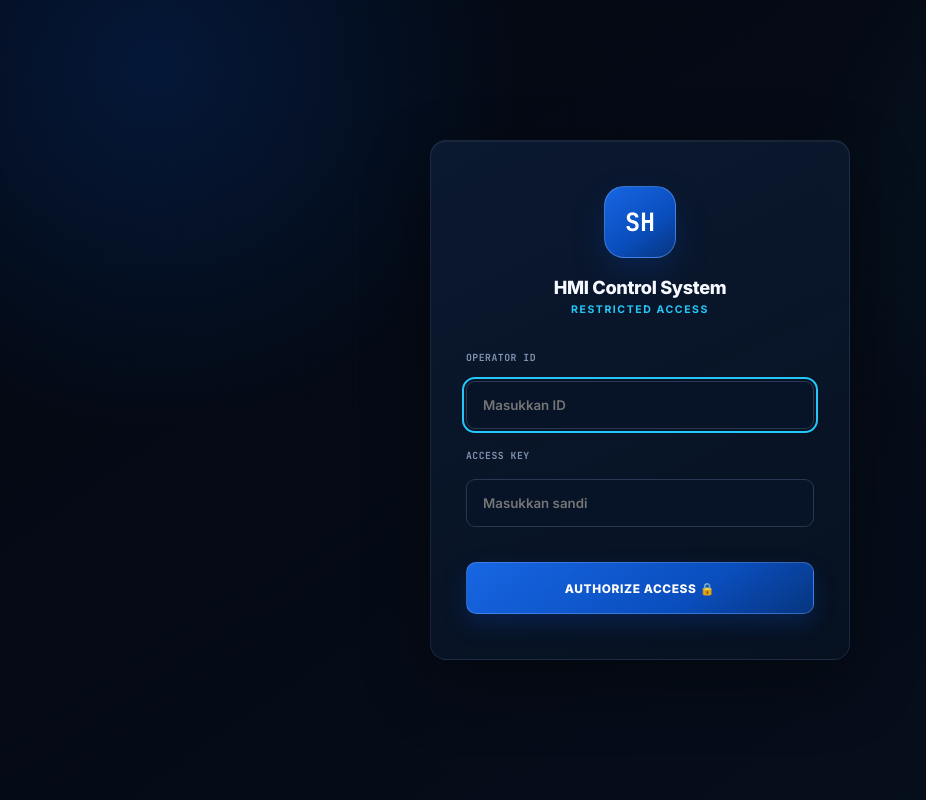
After one commit to bayuandhk/Smart-Home, a Flask app: page /login in a window 1280 px wide. The commit adds this page. Shown: the whole page, without its empty margins (0-926 px from the left). Run offline with Flask 3, Linux system fonts and the light colour scheme; parts of the project's set-up code (start-up, migrations or seed data) failed here and were passed over.

Commit message:
page login

```diff
--- a/app.py
+++ b/app.py
@@ -11,6 +11,8 @@ import threading
 import time
 from flask import Flask, jsonify, render_template, request
 from flask_socketio import SocketIO
+from flask import Flask, render_template, request, jsonify, session, redirect, url_for
+from functools import wraps
 from models import (
     ControllerBoard,
     FunctionBlock,
@@ -28,7 +30,17 @@ WS_LOOP = None
 # Inisialisasi Aplikasi Flask & Database SQLite
 # ──────────────────────────────────────────────
 app = Flask(__name__)
+app.secret_key = 'Smart_Home_FieldFlow'
 app.config['SECRET_KEY'] = 'smart-home-pbl-secret-key'
+
+def login_required(f):
+    @wraps(f)
+    def decorated_function(*args, **kwargs):
+        # Jika tidak ada sesi 'logged_in', lempar paksa ke halaman login
+        if 'logged_in' not in session:
+            return redirect(url_for('login'))
+        return f(*args, **kwargs)
+    return decorated_function
 
 basedir = os.path.abspath(os.path.dirname(__file__))
 app.config['SQLALCHEMY_DATABASE_URI'] = 'sqlite:///' + os.path.join(
@@ -107,6 +119,31 @@ OUTBOUND_BINDING = {
     "gate_2": {"slave_id": 2, "type": "relay", "channel": 1},  # Sesuaikan channel
     "lampu_10": {"slave_id": 2, "type": "relay", "channel": 3} # Sesuaikan channel
 }
+
+@app.route('/login', methods=['GET', 'POST'])
+def login():
+    # Jika pengguna sudah login, langsung arahkan ke Dashboard
+    if 'logged_in' in session:
+        return redirect(url_for('dashboard')) # Pastikan fungsi route '/' Anda bernama 'dashboard' atau sesuaikan namanya
+
+    if request.method == 'POST':
+        username = request.form.get('username')
+        password = request.form.get('password')
+
+        # Kredensial sementara (Admin)
+        if username == 'admin' and password == 'admin':
+            session['logged_in'] = True
+            session['user'] = username
+            return redirect(url_for('dashboard'))
+        else:
+            return render_template('login.html', error="Username atau password salah!")
+
+    return render_template('login.html')
+
+@app.route('/logout')
+def logout():
+    session.clear() # Hapus semua sesi
+    return redirect(url_for('login'))
 
 # ──────────────────────────────────────────────
 # Pengepakan Data untuk Web UI & Lokasi
@@ -484,6 +521,7 @@ def generate_project_json(project_id):
     return jsonify({"status": "error", "message": f"Gagal mengompilasi JSON: {str(e)}"}), 500
 
 @app.route('/studio/<int:project_id>')
+@login_required
 def open_studio(project_id):
   proj = Project.query.get_or_404(project_id)
   board = ControllerBoard.query.filter_by(project_id=proj.id).first()
@@ -585,7 +623,8 @@ def seed_test_project():
     return jsonify({"status": "error", "message": str(e)}), 500
 
 @app.route('/')
-def index():
+@login_required
+def dashboard():
   proj = Project.query.first()
   widgets = WidgetNode.query.filter_by(project_id=proj.id).all() if proj else []
 
@@ -881,14 +920,16 @@ async def router_handler(websocket, *args):
             # 1. Update Runtime Registry agar state tersinkronisasi
             RUNTIME_REGISTRY[var_name] = target_val
 
+            channel_idx = None # <-- Menyiapkan variabel penampung channel
+
             # Update Virtual State untuk sinkronisasi Web HMI
             with app.app_context():
                 proj = Project.query.first()
                 w = WidgetNode.query.filter_by(label_name=var_name).first() if proj else None
                 if w and w.mapping:
-                    idx = w.mapping.channel_index
-                    if idx < len(virtual_state["relay"]):
-                        virtual_state["relay"][idx] = target_val
+                    channel_idx = w.mapping.channel_index # <-- Ambil channel dari SQLite
+                    if channel_idx < len(virtual_state["relay"]):
+                        virtual_state["relay"][channel_idx] = target_val
                 else:
                     names = ["ruang_tamu", "kamar", "dapur", "garasi"]
                     if var_name in names: virtual_state["relay"][names.index(var_name)] = target_val
@@ -906,33 +947,30 @@ async def router_handler(websocket, *args):
                 except: pass
             print(f"[WS-8765] ⚡ [POC EVENT-PUSH] Disiarkan status_update: {var_name}={target_val}")
 
-            # 2. Cek tabel Outbound Binding
-            if var_name in OUTBOUND_BINDING:
-                target_hw = OUTBOUND_BINDING[var_name]
-
-                # Merakit JSON sesuai standar instruksi aktuator fisik
+            # 2. THE MISSING LINK FIX: Dispatch Dinamis ke Hardware
+            if channel_idx is not None:
+                # Merakit JSON sesuai standar instruksi aktuator fisik di Slave 1
                 cmd_payload = json.dumps({
-                    "type": "command",
-                    "target": {
-                        "slave_id": target_hw["slave_id"]
-                    },
+                    "type": "hardware_command",
+                    "target": "main_panel_01",
                     "payload": {
-                        "type": target_hw["type"],
-                        "channel": target_hw["channel"],
-                        "value": target_val
+                        "slave_id": 1,
+                        "module_type": "RELAY_8CH",
+                        "channel": channel_idx,
+                        "state": target_val
                     }
                 })
 
-                # Dispatch (Kirim) perintah ke Main Panel
+                # Dispatch (Kirim) perintah ke ESP32
                 for d_id, ws in list(connected_devices.items()):
                     if d_id.startswith("main_panel") or d_id.startswith("panel"):
                         try:
                             await ws.send(cmd_payload)
-                            print(f"  ↳ 📤 Dispatch ke Hardware: Slave {target_hw['slave_id']}, Ch {target_hw['channel']}")
+                            print(f"  ↳ 📤 Dispatch ke Hardware: Slave 1, Ch {channel_idx}")
                         except:
                             print(f"  ↳ ❌ Gagal Dispatch: Main Panel terputus!")
             else:
-                print(f"  ↳ ⚠️ Command diabaikan: Variabel '{var_name}' tidak terikat ke hardware fisik.")
+                print(f"  ↳ ⚠️ Command diabaikan: Variabel '{var_name}' belum di-mapping di SH Studio.")
 
 
         elif target == "all":
@@ -1026,8 +1064,8 @@ async def router_handler(websocket, *args):
 async def run_ws_server():
   global WS_LOOP
   WS_LOOP = asyncio.get_running_loop()
-  print("[SERVER] SCS v1.0 Router siap di ws://192.168.88.254:8765")
-  await websockets.serve(router_handler, "192.168.88.254", 8765, ping_interval=None)
+  print("[SERVER] SCS v1.0 Router siap di ws://0.0.0.0:8765")
+  await websockets.serve(router_handler, "0.0.0.0", 8765, ping_interval=None)
   asyncio.create_task(virtual_panel_task())
   await asyncio.Future()
 
@@ -1039,4 +1077,4 @@ if __name__ == '__main__':
   print("=" * 60)
   print("  Smart Home Router SCS v1.0 + Virtual Panel")
   print("=" * 60)
-  socketio.run(app, host='192.168.88.254', port=5000, debug=False, use_reloader=False)
+  socketio.run(app, host='0.0.0.0', port=5000, debug=False, use_reloader=False)
--- a/templates/index.html
+++ b/templates/index.html
@@ -45,6 +45,10 @@
         </div>
 
         <div class="header-right">
+            <a href="/logout" class="btn-edit-mode" style="text-decoration: none; border-color: rgba(255, 82, 99, 0.3); color: #ff9ca6; margin-right: 10px;">
+                <span class="button-icon" style="font-size: 0.85rem;">⏻</span>
+                <span class="button-label">Logout</span>
+            </a>
             <div class="header-meta">
                 <span class="header-meta-label">System clock</span>
                 <div class="timestamp-display" id="timestamp-display">--:--:--</div>
--- /dev/null
+++ b/templates/login.html
@@ -0,0 +1,151 @@
+<!DOCTYPE html>
+<html lang="id">
+<head>
+    <meta charset="UTF-8">
+    <meta name="viewport" content="width=device-width, initial-scale=1.0">
+    <meta name="theme-color" content="#071426">
+    <title>Authentication — Smart Home HMI</title>
+    <!-- Memanggil CSS utama Anda -->
+    <link rel="stylesheet" href="{{ url_for('static', filename='style.css') }}">
+
+    <style>
+        /* Gaya khusus (lokal) agar form login berada di tengah layar */
+        .login-page {
+            display: flex;
+            align-items: center;
+            justify-content: center;
+            min-height: 100vh;
+        }
+        .login-card {
+            width: 100%;
+            max-width: 420px;
+            padding: 45px 35px;
+            text-align: center;
+            /* Menggunakan gaya panel-card dari style.css Anda */
+            box-shadow: 0 25px 65px rgba(0,0,0,0.4), inset 0 1px 0 rgba(255,255,255,0.05);
+        }
+        .login-brand {
+            display: flex;
+            flex-direction: column;
+            align-items: center;
+            gap: 18px;
+            margin-bottom: 35px;
+        }
+        .login-logo {
+            width: 72px;
+            height: 72px;
+            display: grid;
+            place-items: center;
+            border-radius: 20px;
+            font-family: var(--font-mono);
+            font-size: 1.8rem;
+            font-weight: 800;
+            color: #fff;
+            background: linear-gradient(145deg, #1766e3, var(--primary) 58%, #07357f);
+            border: 1px solid rgba(139, 191, 255, 0.38);
+            box-shadow: var(--shadow-blue);
+        }
+        .login-title {
+            font-size: 1.3rem;
+            font-weight: 800;
+            letter-spacing: -0.02em;
+            color: var(--text);
+        }
+        .login-subtitle {
+            margin-top: 5px;
+            font-size: 0.75rem;
+            font-weight: 700;
+            letter-spacing: 0.15em;
+            text-transform: uppercase;
+            color: var(--cyan);
+        }
+        .login-form {
+            display: flex;
+            flex-direction: column;
+            gap: 20px;
+            text-align: left;
+        }
+        .form-group {
+            display: flex;
+            flex-direction: column;
+            gap: 8px;
+        }
+        .form-label {
+            font-family: var(--font-mono);
+            font-size: 0.7rem;
+            font-weight: 700;
+            letter-spacing: 0.05em;
+            color: var(--text-3);
+        }
+        .form-input {
+            min-height: 48px;
+            font-size: 0.95rem;
+            padding: 0 16px;
+        }
+        .login-btn {
+            margin-top: 15px;
+            min-height: 52px;
+            font-size: 0.85rem;
+            letter-spacing: 0.05em;
+        }
+        .login-error {
+            margin-top: 25px;
+            padding: 14px;
+            border-radius: 12px;
+            font-size: 0.8rem;
+            font-weight: 600;
+            color: #ff9ca6;
+            background: var(--red-soft);
+            border: 1px solid rgba(255, 82, 99, 0.25);
+            animation: shake 0.4s ease-in-out;
+        }
+        @keyframes shake {
+            0%, 100% { transform: translateX(0); }
+            25% { transform: translateX(-6px); }
+            75% { transform: translateX(6px); }
+        }
+    </style>
+</head>
+<body class="login-page">
+
+    <!-- panel-card adalah class bawaan dari style.css Anda -->
+    <div class="panel-card login-card">
+
+        <div class="login-brand">
+            <div class="login-logo">SH</div>
+            <div>
+                <div class="login-title">HMI Control System</div>
+                <div class="login-subtitle">Restricted Access</div>
+            </div>
+        </div>
+
+        <!-- Form mengarah ke rute /login yang baru kita buat di app.py -->
+        <form class="login-form" method="POST" action="/login">
+            <div class="form-group">
+                <label class="form-label" for="username">OPERATOR ID</label>
+                <!-- form-input memanggil class styling input dari style.css -->
+                <input type="text" id="username" name="username" class="form-input" placeholder="Masukkan ID" required autocomplete="off" autofocus>
+            </div>
+
+            <div class="form-group">
+                <label class="form-label" for="password">ACCESS KEY</label>
+                <input type="password" id="password" name="password" class="form-input" placeholder="Masukkan sandi" required>
+            </div>
+
+            <!-- btn-action memanggil tombol biru gradasi dari style.css -->
+            <button type="submit" class="btn-action login-btn">
+                AUTHORIZE ACCESS 🔒
+            </button>
+        </form>
+
+        <!-- Blok ini hanya muncul jika Flask mengirimkan variabel 'error' -->
+        {% if error %}
+        <div class="login-error">
+            ⚠ {{ error }}
+        </div>
+        {% endif %}
+
+    </div>
+
+</body>
+</html>
```
Also changed, not shown: static/style.css (+33 -8 lines), templates/studio.html (+8 -3 lines), smarthome_studio.db.
